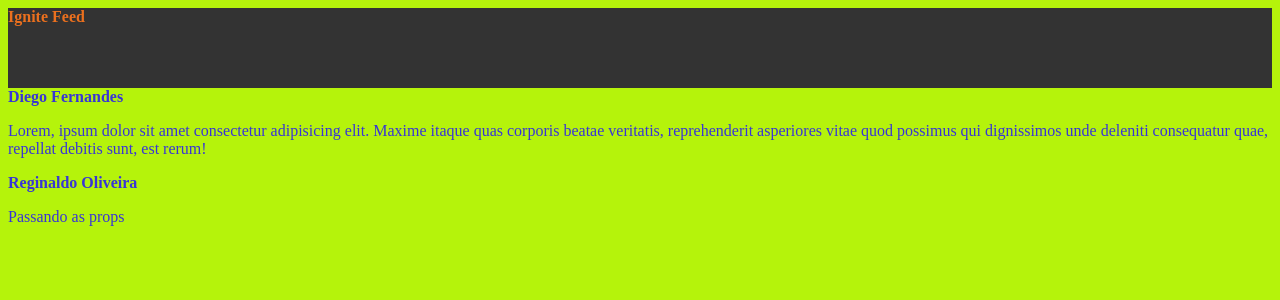
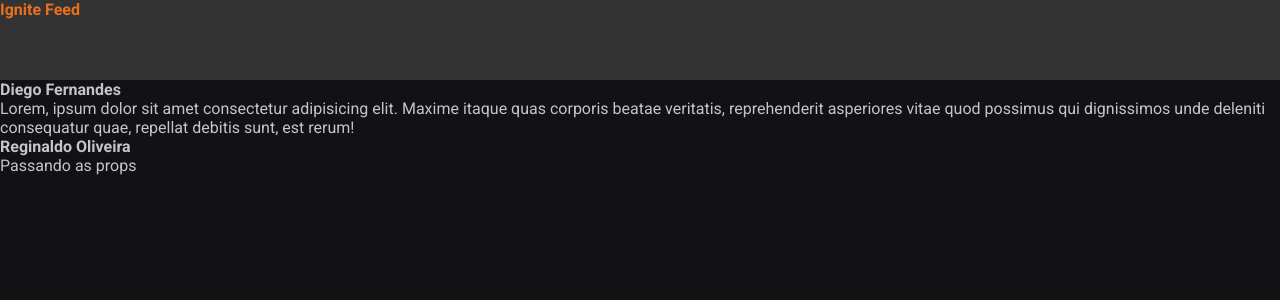
Before and after one commit to Reginaldo007oliveira/ReactJsAndVite, a React (Vite) app: page / in a window 1280 px wide. Shown: the top 300 px of the page. Built offline with nearby package versions, Linux system fonts and the light colour scheme.

Commit message:
Criação das fontes do google e dos estilos globais

```diff
--- a/index.html
+++ b/index.html
@@ -2,8 +2,11 @@
 <html lang="en">
   <head>
     <meta charset="UTF-8" />
+    <link rel="preconnect" href="https://fonts.googleapis.com" />
+    <link rel="preconnect" href="https://fonts.gstatic.com" crossorigin />
 
     <meta name="viewport" content="width=device-width, initial-scale=1.0" />
+    <link href="https://fonts.googleapis.com/css2?family=Roboto:wght@400;700&display=swap" rel="stylesheet" />
     <title>Vite + React</title>
   </head>
   <body>
--- a/src/App.jsx
+++ b/src/App.jsx
@@ -1,8 +1,8 @@
 
 import {Post} from './components/Post/Post'
-import './components/Header/Header';
+
 import { Header } from './components/Header/Header';
-import './styles.css';
+import './global.css';
 export default function App() {
 
   return (
--- /dev/null
+++ b/src/global.css
@@ -0,0 +1,30 @@
+:root {
+    --white: #fff;
+    --gray-100: #e1e1e6;
+    --gray-300: #c4c4cc;
+    --gray-400: #8d8d99;
+    --gray-600: #323238;
+    --gray-700: #29292e;
+    --gray-800: #202024;
+    --gray-900: #121214;
+
+    --green-500: #00875f;
+  }
+
+  * {
+    margin: 0;
+    padding: 0;
+    box-sizing: border-box;
+  }
+
+  body {
+    background: var(--gray-900);
+    color: var(--gray-300);
+    -webkit-font-smoothing: antialiased;
+  }
+
+  body, input, textarea, button {
+    font-family: "Roboto", sans-serif;
+    font-weight: 400;
+    font-size: 1rem;
+  }
--- a/src/styles.css
+++ /dev/null
@@ -1,4 +0,0 @@
-body {
-    background: #b5f30b;
-    color: #3835d6;
-  }
```
